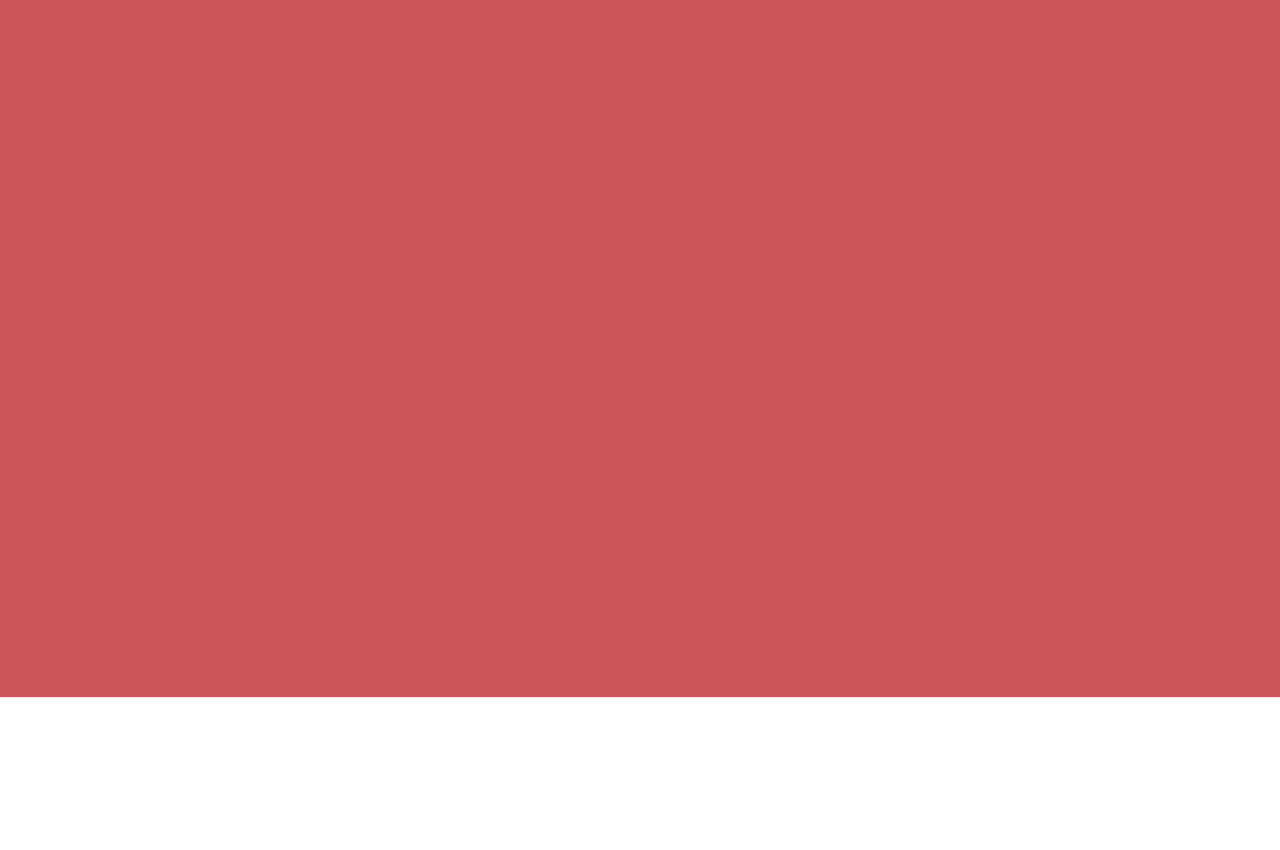
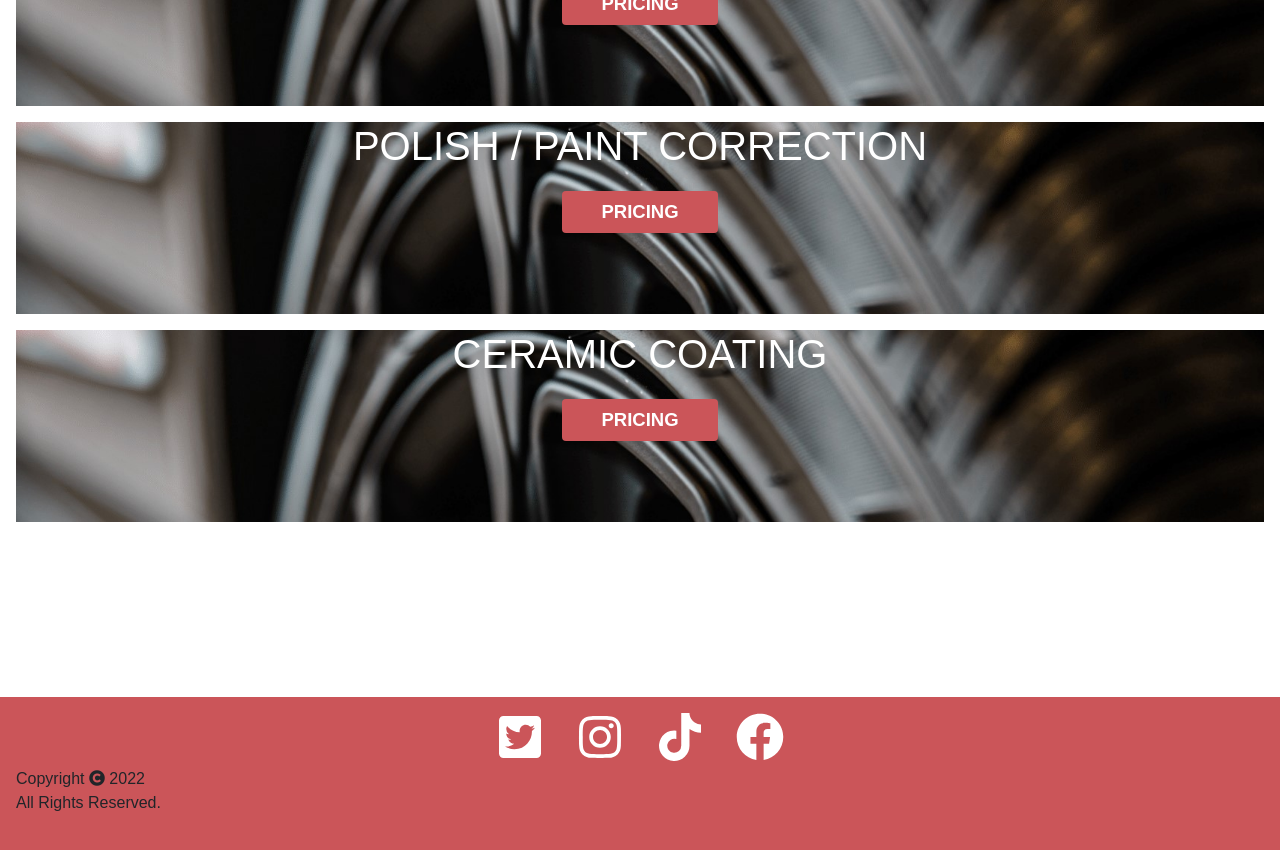
Before and after one commit to NasserMughrabi/hustle, a React (Create React App) app: page / in a window 1280 px wide. Shown: the part 900-1750 px from the top of the page. Before the commit the page ends 1597 px from the top, so only its background shows below. Built offline with nearby package versions, Linux system fonts and the light colour scheme; the HTML template or start-up script is replaced by a standard one.

Commit message:
Home page design completed

```diff
--- a/src/App.js
+++ b/src/App.js
@@ -1,11 +1,13 @@
 import Home from "./components/Home";
-import Services from "./components/Services";
+import Service from "./components/Service";
+import Footer from "./components/Footer";
 
 function App() {
   return (
     <div className="App">
       <Home />
-      <Services />
+      <Service />
+      <Footer />
     </div>
   );
 }
--- /dev/null
+++ b/src/components/Footer.js
@@ -0,0 +1,23 @@
+import React from 'react'
+import {FaFacebook, FaInstagram, FaTwitterSquare, FaTiktok} from "react-icons/fa";
+
+const Footer = () => {
+  return (
+    <section className="footer">
+        <article className="icons">
+          <a className='social' href="https://twitter.com/MughrabiNasser/" target="_blank" rel="noopener noreferrer"><FaTwitterSquare /></a>
+          <a className='social' href="https://www.instagram.com/nasser_mughrabi/" target="_blank" rel="noopener noreferrer"><FaInstagram /></a>
+          <a className='social' href="https://twitter.com/MughrabiNasser/" target="_blank" rel="noopener noreferrer">
+            <FaTiktok /></a>
+          <a className='social' href="https://www.instagram.com/nasser_mughrabi/" target="_blank" rel="noopener noreferrer"><FaFacebook /></a>
+        </article>
+        <article className="copyright">
+          Copyright <i class="fa fa-copyright"></i> 2022
+          <br />
+          All Rights Reserved.
+        </article>
+    </section>
+  )
+}
+
+export default Footer
--- /dev/null
+++ b/src/components/Service.js
@@ -0,0 +1,22 @@
+import React from 'react'
+
+const Service = () => {
+  return (
+    <section className="service">
+        <article className="service-item">
+            <h1>DETAILING</h1>
+            <button className='service-btn'>PRICING</button>
+        </article>
+        <article className="service-item">
+          <h1>POLISH / PAINT CORRECTION</h1>
+          <button className='service-btn'>PRICING</button>
+        </article>
+        <article className="service-item">
+          <h1>CERAMIC COATING</h1>
+          <button className='service-btn'>PRICING</button>
+        </article>
+    </section>
+  )
+}
+
+export default Service
--- a/src/components/Services.js
+++ /dev/null
@@ -1,11 +0,0 @@
-import React from 'react'
-
-const Services = () => {
-  return (
-    <section className="services">
-        Services
-    </section>
-  )
-}
-
-export default Services
--- a/src/index.css
+++ b/src/index.css
@@ -49,27 +49,71 @@ body {
   padding-left: 1rem;
 }
 
-.services {
-  background-color: #cb5559;
+.service {
+  /* background-color: #cb5559; */
   height: calc(100vh - 0.1rem);
+  padding: 1rem;
 }
 
+.footer {
+  background-color: #cb5559;
+  height: calc(100vh - 27rem);
+  padding: 1rem;
+}
 
-/* default
-  .btn {
+.icons {
+    text-align: center;
+}
+
+article a {
+  color: white;
+  margin: 1rem;
+  transition: transform 1s;
+}
+
+article a svg {
+  height: 3rem;
+  width: 3rem;
+  cursor: pointer;
+  transition: color 1s;
+}
+
+.copyright {
+  font-size: 1rem;
+  font-family: sans-serif;
+}
+
+.service-item{
+    background-image: url('../public/backgroundB.jpg');
+    background-position: center;
+    background-repeat: no-repeat;
+    background-size: cover;
+    height: 12rem;
+    margin-bottom: 1rem;
+    color: white;
+    font-family: sans-serif;
+    font-size: 40px;
+    text-align: center;
+}
+
+.service-btn {
+  color: white;
+  background-color: #cb5559;
+  width: 9.7rem;
+  font-weight: bold;
+  font-size: 18.5px;
+  text-align: center;
+  justify-content: center;
+  align-items: center;
+
+  /* default */
   display: inline-block;
-  font-weight: 400;
-  text-align: center;
   white-space: nowrap;
   vertical-align: middle;
-  -webkit-user-select: none;
-  -moz-user-select: none;
-  -ms-user-select: none;
   user-select: none;
   border: 1px solid transparent;
   padding: 0.375rem 0.75rem;
-  font-size: 1rem;
   line-height: 1.5;
   border-radius: 0.25rem;
-  transition: color .15s ease-in-out, background-color .15s ease-in-out, border-color .15s ease-in-out, box-shadow .15s ease-in-out;
-} */
+  transition: color .15s ease-in-out,background-color .15s ease-in-out,border-color .15s ease-in-out,box-shadow .15s ease-in-out;
+}
```
Also changed, not shown: src/components/Contact.js (added, +11 -0 lines), src/components/Contact.Js (deleted).
